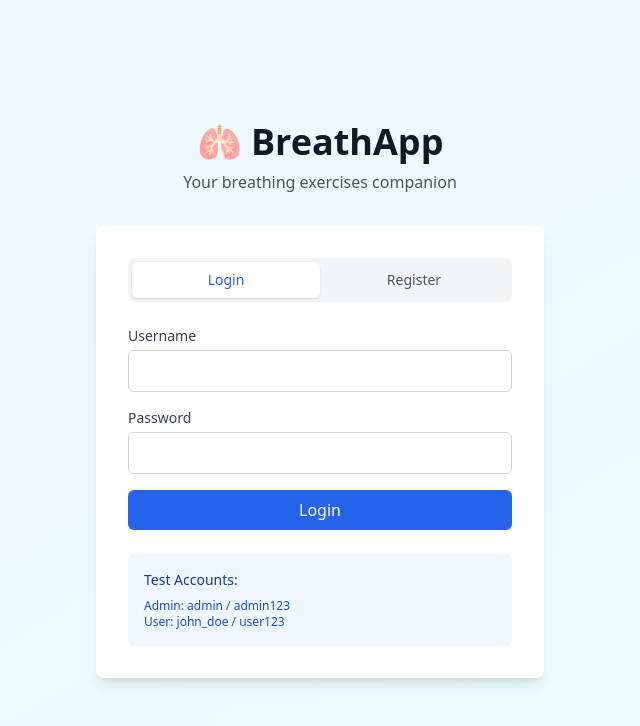
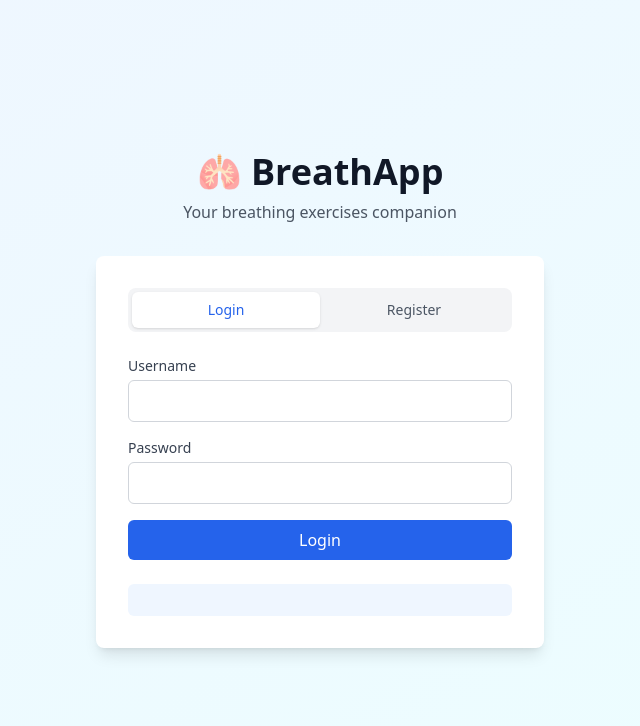
Before and after one commit to moevm/nsql1h26-air, a React (Vite) app: page / in a window 1280 px wide. Shown: the top 726 px of the page, without its empty margins (320-960 px from the left). Built offline with nearby package versions, Linux system fonts and the light colour scheme; no server answers.

Commit message:
Update LoginPage.tsx

```diff
--- a/src/pages/LoginPage.tsx
+++ b/src/pages/LoginPage.tsx
@@ -144,9 +144,6 @@ export function LoginPage() {
           </form>
 
           <div className="mt-6 p-4 bg-blue-50 rounded-md">
-            <p className="text-sm font-medium text-blue-900 mb-2">Test Accounts:</p>
-            <p className="text-xs text-blue-700">Admin: admin / admin123</p>
-            <p className="text-xs text-blue-700">User: john_doe / user123</p>
           </div>
         </div>
       </div>
```
